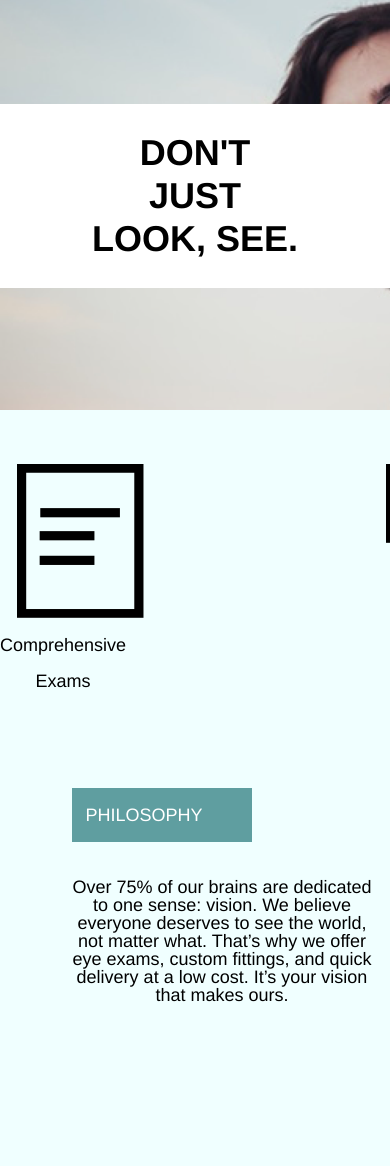
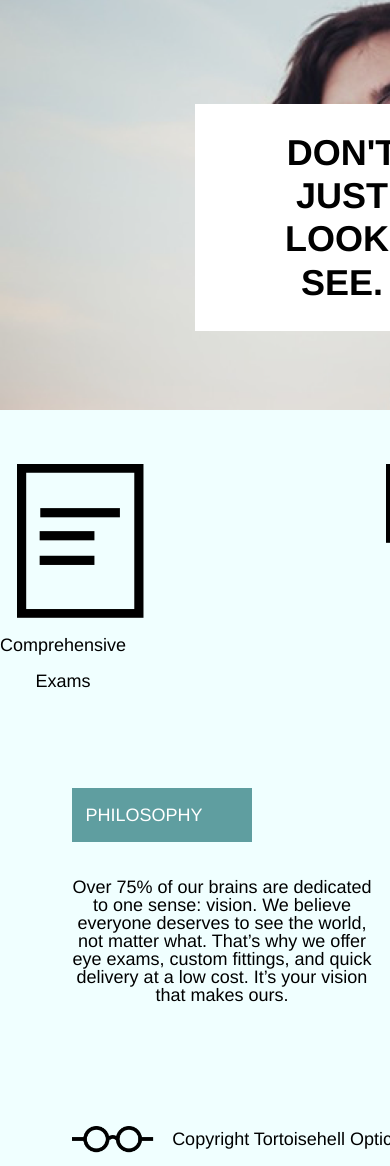
Before and after one commit to Mar50/Tortoiseshell-Optics, a plain HTML site: page index.html in a window 390 px wide. Shown: the part 130-1296 px from the top of the page. Before the commit the page ends 1242 px from the top, so only its background shows below. Drawn offline with Linux system fonts and the light colour scheme.

Commit message:
Page done, need responsive code

```diff
--- a/index.html
+++ b/index.html
@@ -70,4 +70,9 @@
 
 </body>
 
+<footer class="site_container">
+  <img src="./resources/images/logo-black.png">
+  <p>Copyright Tortoisehell Optics</p>
+</footer>
+
 </html>
--- a/resources/css/style.css
+++ b/resources/css/style.css
@@ -23,7 +23,9 @@ html{
 }
 
 .header_textbox{
-  display: inline-flex;
+  display: inline-block;
+  position: absolute;
+  margin-right: 2rem;
   color: black;
   margin-top: 10rem;
   background-color: white;
@@ -100,6 +102,17 @@ nav img{
   font-weight: bold;
 }
 
-/*div{
-  border: solid 1px black;
-}*/
+footer{
+  display: inline-flex;
+  color: black;
+  text-align: left;
+  margin-top: 4rem;
+  margin-bottom: 4rem;
+  align-items: center;
+}
+
+footer img{
+  height: 1.5rem;
+  padding-right: 1rem;
+  padding-left: 4rem;
+}
```
